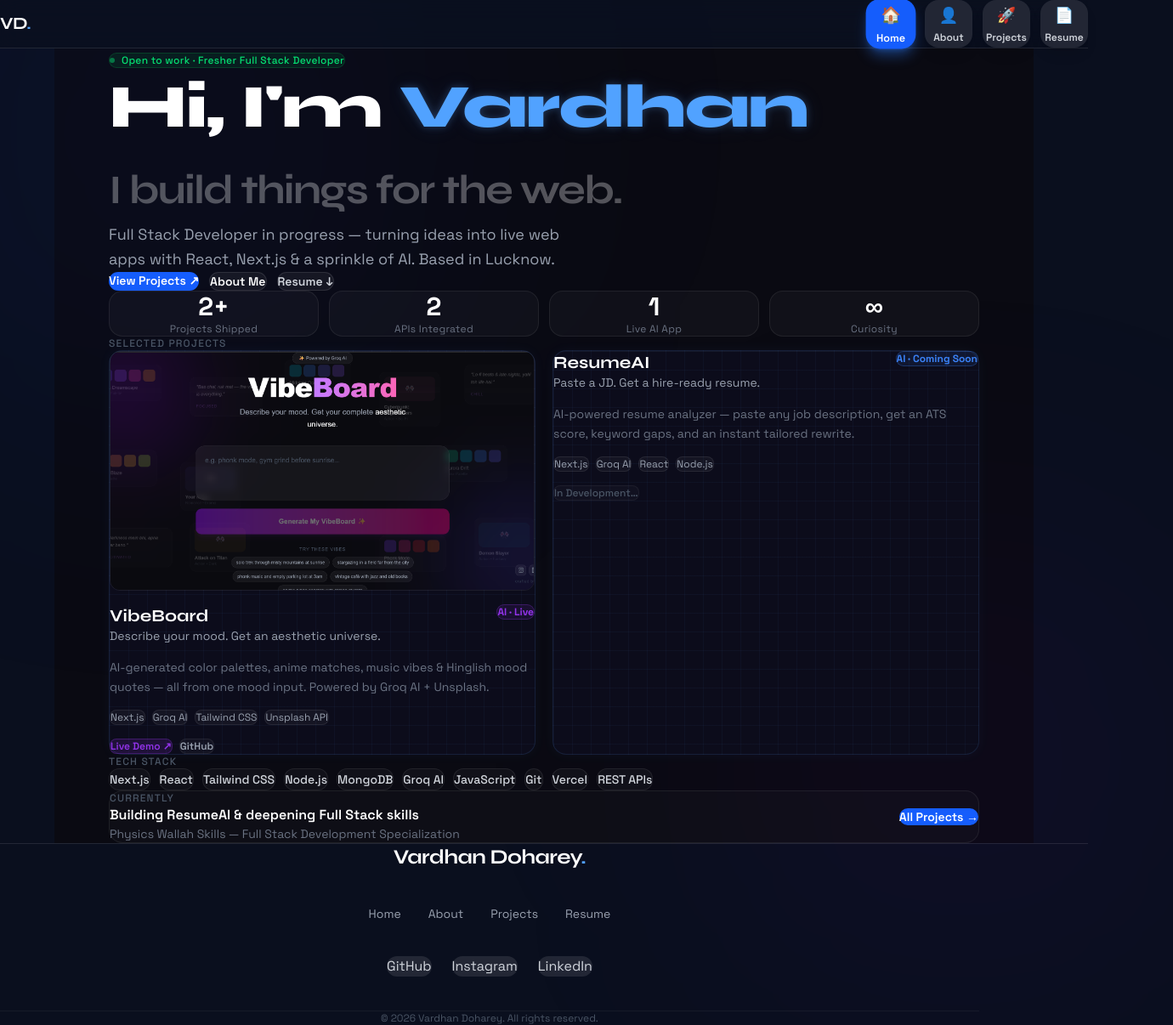
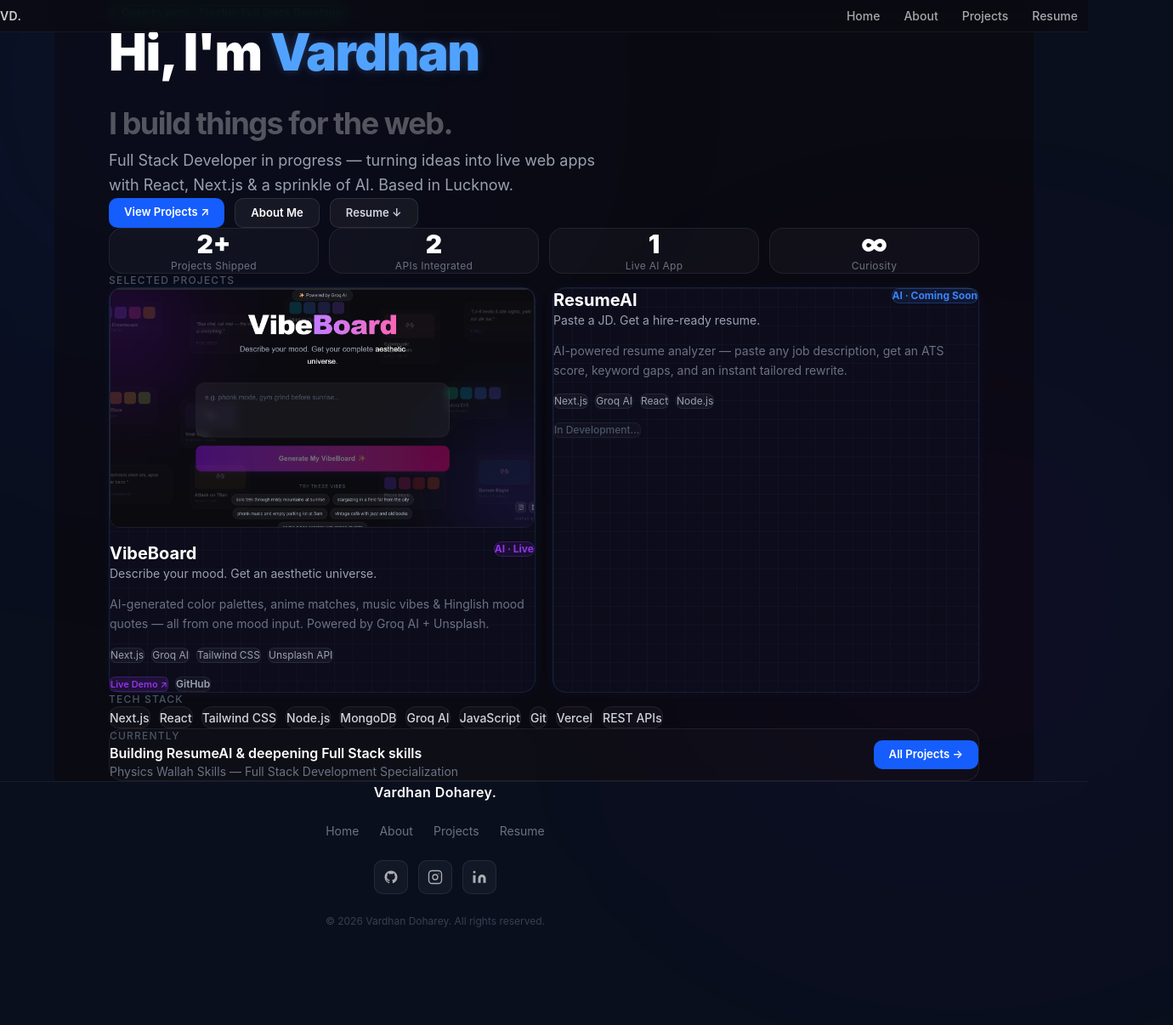
Before and after one commit to VishnuVardhan2000/my-portfolio, a Next.js app: page / in a window 1280 px wide. Shown: the whole page at 85% size, 1380 px wide, since content can reach past the window. After the commit the page ends 1092 px from the top, so only its background shows below. Built offline with nearby package versions, Linux system fonts and the light colour scheme.

Commit message:
update layout

```diff
--- a/app/layout.js
+++ b/app/layout.js
@@ -1,33 +1,165 @@
-import { Space_Grotesk, Syne } from 'next/font/google';
-import './globals.css';
-import Navbar from './components/Navbar';
-import Footer from './components/Footer';
-
-const spaceGrotesk = Space_Grotesk({
-  subsets: ['latin'],
-  variable: '--font-space-grotesk'
-});
-
-const syne = Syne({
-  subsets: ['latin'],
-  variable: '--font-syne'
-});
+import "./globals.css";
 
 export const metadata = {
-  title: 'Vardhan Doharey',
-  description: 'Full-Stack Developer & Digital Marketer',
+  title: "Vardhan Doharey",
+  description: "Full Stack Developer Portfolio",
 };
 
 export default function RootLayout({ children }) {
   return (
     <html lang="en">
-      <body className={`${spaceGrotesk.variable} ${syne.variable} antialiased bg-[#0A0F1E] text-[#E8EAF0]`}
-        style={{ fontFamily: 'var(--font-space-grotesk)' }}>
-        <Navbar />
-        <main className="animate-fadeIn">
-          {children}
-        </main>
-        <Footer />
+      <body className="bg-[#0a0a12] text-white antialiased">
+
+        {/* ── Navbar ── */}
+        <header className="fixed top-0 left-0 right-0 z-50 flex items-center justify-between px-6 py-4 bg-[#0a0a12]/80 backdrop-blur-md border-b border-white/[0.06]">
+
+          {/* Left — name */}
+          <a
+            href="/"
+            className="text-sm font-semibold text-white/80 tracking-wide hover:text-white transition-colors duration-200"
+          >
+            VD.
+          </a>
+
+          {/* Right — word nav */}
+          <nav className="flex items-center gap-1">
+            {[
+              { label: "Home",     href: "/"         },
+              { label: "About",    href: "/about"    },
+              { label: "Projects", href: "/projects" },
+              { label: "Resume",   href: "/resume"   },
+            ].map((item) => (
+              <a
+                key={item.label}
+                href={item.href}
+                className="nav-word"
+              >
+                {item.label}
+              </a>
+            ))}
+          </nav>
+        </header>
+
+        {/* ── Page content ── */}
+        <main>{children}</main>
+
+        {/* ── Footer ── */}
+        <footer className="border-t border-white/[0.06] py-12 px-6">
+          <div className="max-w-5xl mx-auto flex flex-col items-center gap-6">
+
+            <p className="text-white font-semibold text-base tracking-wide">
+              Vardhan Doharey.
+            </p>
+
+            {/* Nav links */}
+            <div className="flex items-center gap-6 text-sm text-gray-500">
+              {["Home", "About", "Projects", "Resume"].map((item) => (
+                <a
+                  key={item}
+                  href={item === "Home" ? "/" : `/${item.toLowerCase()}`}
+                  className="hover:text-gray-300 transition-colors duration-200"
+                >
+                  {item}
+                </a>
+              ))}
+            </div>
+
+            {/* Social icon buttons */}
+            <div className="flex items-center gap-3">
+
+              {/* GitHub */}
+              <a
+                href="https://github.com/VishnuVardhan2000"
+                target="_blank"
+                rel="noreferrer"
+                aria-label="GitHub"
+                className="social-icon"
+              >
+                <svg width="18" height="18" viewBox="0 0 24 24" fill="currentColor" aria-hidden="true">
+                  <path d="M12 2C6.477 2 2 6.484 2 12.017c0 4.425 2.865 8.18 6.839 9.504.5.092.682-.217.682-.483 0-.237-.008-.868-.013-1.703-2.782.605-3.369-1.343-3.369-1.343-.454-1.158-1.11-1.466-1.11-1.466-.908-.62.069-.608.069-.608 1.003.07 1.531 1.032 1.531 1.032.892 1.53 2.341 1.088 2.91.832.092-.647.35-1.088.636-1.338-2.22-.253-4.555-1.113-4.555-4.951 0-1.093.39-1.988 1.029-2.688-.103-.253-.446-1.272.098-2.65 0 0 .84-.27 2.75 1.026A9.564 9.564 0 0112 6.844c.85.004 1.705.115 2.504.337 1.909-1.296 2.747-1.027 2.747-1.027.546 1.379.202 2.398.1 2.651.64.7 1.028 1.595 1.028 2.688 0 3.848-2.339 4.695-4.566 4.943.359.309.678.92.678 1.855 0 1.338-.012 2.419-.012 2.747 0 .268.18.58.688.482A10.019 10.019 0 0022 12.017C22 6.484 17.522 2 12 2z" />
+                </svg>
+              </a>
+
+              {/* Instagram */}
+              <a
+                href="https://www.instagram.com/vishnu.rudra?igsh=MXV0bHBzY3B5Zmp3Nw=="
+                target="_blank"
+                rel="noreferrer"
+                aria-label="Instagram"
+                className="social-icon"
+              >
+                <svg width="18" height="18" viewBox="0 0 24 24" fill="none" stroke="currentColor" strokeWidth="1.8" strokeLinecap="round" strokeLinejoin="round" aria-hidden="true">
+                  <rect x="2" y="2" width="20" height="20" rx="5" ry="5" />
+                  <circle cx="12" cy="12" r="4" />
+                  <circle cx="17.5" cy="6.5" r="0.8" fill="currentColor" stroke="none" />
+                </svg>
+              </a>
+
+              {/* LinkedIn */}
+              <a
+                href="https://www.linkedin.com/in/vardhan-doharey-zomb/"
+                target="_blank"
+                rel="noreferrer"
+                aria-label="LinkedIn"
+                className="social-icon"
+              >
+                <svg width="18" height="18" viewBox="0 0 24 24" fill="currentColor" aria-hidden="true">
+                  <path d="M16 8a6 6 0 016 6v7h-4v-7a2 2 0 00-2-2 2 2 0 00-2 2v7h-4v-7a6 6 0 016-6zM2 9h4v12H2z" />
+                  <circle cx="4" cy="4" r="2" />
+                </svg>
+              </a>
+
+            </div>
+
+            <p className="text-gray-700 text-xs">
+              © {new Date().getFullYear()} Vardhan Doharey. All rights reserved.
+            </p>
+          </div>
+        </footer>
+
+        {/* ── Global nav + social styles ── */}
+        <style>{`
+          .nav-word {
+            padding: 8px 12px;
+            border-radius: 8px;
+            font-size: 0.875rem;
+            font-weight: 500;
+            color: rgba(255,255,255,0.65);
+            text-decoration: none;
+            transition: color 0.28s ease, text-shadow 0.28s ease, background 0.28s ease;
+          }
+
+          .nav-word:hover {
+            color: #7db4ff;
+            background: rgba(96,165,250,0.06);
+            text-shadow:
+              0 0 8px rgba(96,165,250,0.7),
+              0 0 20px rgba(96,165,250,0.3);
+          }
+
+          .social-icon {
+            width: 40px;
+            height: 40px;
+            display: inline-flex;
+            align-items: center;
+            justify-content: center;
+            border-radius: 10px;
+            background: rgba(255,255,255,0.04);
+            border: 1px solid rgba(255,255,255,0.08);
+            color: rgba(255,255,255,0.65);
+            text-decoration: none;
+            transition: color 0.28s ease, border-color 0.28s ease,
+                        box-shadow 0.28s ease, transform 0.28s ease;
+          }
+
+          .social-icon:hover {
+            color: #7db4ff;
+            border-color: rgba(96,165,250,0.35);
+            box-shadow: 0 0 18px rgba(96,165,250,0.18);
+            transform: translateY(-2px);
+          }
+        `}</style>
+
       </body>
     </html>
   );
--- a/app/page.js
+++ b/app/page.js
@@ -3,23 +3,31 @@ import Link from "next/link";
 
 const stats = [
   { value: "2+", label: "Projects Shipped" },
-  { value: "2",  label: "APIs Integrated"  },
-  { value: "1",  label: "Live AI App"       },
-  { value: "∞",  label: "Curiosity"         },
+  { value: "2", label: "APIs Integrated" },
+  { value: "1", label: "Live AI App" },
+  { value: "∞", label: "Curiosity" },
 ];
 
 const stack = [
-  "Next.js","React","Tailwind CSS","Node.js",
-  "MongoDB","Groq AI","JavaScript","Git","Vercel","REST APIs",
+  "Next.js",
+  "React",
+  "Tailwind CSS",
+  "Node.js",
+  "MongoDB",
+  "Groq AI",
+  "JavaScript",
+  "Git",
+  "Vercel",
+  "REST APIs",
 ];
 
 const projects = [
   {
     name: "VibeBoard",
-    thumb: "/vibeboard-thumb.png",   //thumbnail k liye
+    thumb: "/vibeboard-thumb.png",
     tagline: "Describe your mood. Get an aesthetic universe.",
     desc: "AI-generated color palettes, anime matches, music vibes & Hinglish mood quotes — all from one mood input. Powered by Groq AI + Unsplash.",
-    tags: ["Next.js","Groq AI","Tailwind CSS","Unsplash API"],
+    tags: ["Next.js", "Groq AI", "Tailwind CSS", "Unsplash API"],
     badge: "AI · Live",
     glow: "147,51,234",
     live: "https://vibeboard-woad.vercel.app",
@@ -29,7 +37,7 @@ const projects = [
     name: "ResumeAI",
     tagline: "Paste a JD. Get a hire-ready resume.",
     desc: "AI-powered resume analyzer — paste any job description, get an ATS score, keyword gaps, and an instant tailored rewrite.",
-    tags: ["Next.js","Groq AI","React","Node.js"],
+    tags: ["Next.js", "Groq AI", "React", "Node.js"],
     badge: "AI · Coming Soon",
     glow: "59,130,246",
     live: null,
@@ -41,46 +49,65 @@ export default function Home() {
   return (
     <>
       <style>{`
-        /* ── Neon name ── */
         .neon-name {
           text-shadow:
-            0 0 10px rgba(96,165,250,0.28),
-            0 0 24px rgba(96,165,250,0.10);
-          transition: text-shadow 0.45s ease;
+            0 0 10px rgba(96,165,250,0.24),
+            0 0 24px rgba(96,165,250,0.08);
+          transition: text-shadow 0.45s ease, color 0.45s ease;
           cursor: default;
           display: inline-block;
         }
+
         .neon-name:hover {
+          color: #7db4ff;
           text-shadow:
-            0 0 5px  rgba(255,255,255,0.9),
+            0 0 5px rgba(255,255,255,0.9),
             0 0 12px rgba(96,165,250,1),
-            0 0 28px rgba(96,165,250,0.70),
-            0 0 56px rgba(96,165,250,0.40),
-            0 0 90px rgba(147,51,234,0.25);
+            0 0 28px rgba(96,165,250,0.7),
+            0 0 56px rgba(96,165,250,0.4),
+            0 0 90px rgba(147,51,234,0.24);
         }
 
-        /* ── Project card ── */
+        .neon-text-hover {
+          transition: color 0.3s ease, text-shadow 0.3s ease;
+        }
+
+        .neon-text-hover:hover {
+          color: #7db4ff;
+          text-shadow:
+            0 0 6px rgba(96,165,250,0.9),
+            0 0 18px rgba(96,165,250,0.45),
+            0 0 34px rgba(147,51,234,0.2);
+        }
+
+        .rect-btn {
+          border-radius: 10px;
+          padding: 10px 18px;
+          font-size: 0.82rem;
+          line-height: 1;
+        }
+
         .proj-card {
           border: 1px solid rgba(96,165,250,0.13);
           box-shadow:
             0 0 14px rgba(96,165,250,0.05),
             inset 0 1px 0 rgba(255,255,255,0.025);
           transition:
-            transform    0.38s cubic-bezier(0.16,1,0.3,1),
-            box-shadow   0.38s cubic-bezier(0.16,1,0.3,1),
+            transform 0.38s cubic-bezier(0.16,1,0.3,1),
+            box-shadow 0.38s cubic-bezier(0.16,1,0.3,1),
             border-color 0.38s ease;
         }
+
         .proj-card:hover {
           transform: scale(1.025) translateY(-3px);
           border-color: rgba(96,165,250,0.48);
           box-shadow:
-            0 0  0 1px rgba(96,165,250,0.28),
+            0 0 0 1px rgba(96,165,250,0.28),
             0 0 20px rgba(96,165,250,0.20),
             0 0 50px rgba(96,165,250,0.09),
             0 10px 36px rgba(0,0,0,0.35);
         }
 
-        /* ── Chip / PCB grid texture ── */
         .chip-bg {
           background-image:
             linear-gradient(rgba(96,165,250,0.045) 1px, transparent 1px),
@@ -88,70 +115,78 @@ export default function Home() {
           background-size: 22px 22px;
         }
 
-        /* ── Status dot ── */
         @keyframes blink {
-          0%,100%{opacity:1} 50%{opacity:0.45}
+          0%,100% { opacity: 1 }
+          50% { opacity: 0.45 }
         }
-        .blink { animation: blink 2.2s ease-in-out infinite; }
+
+        .blink {
+          animation: blink 2.2s ease-in-out infinite;
+        }
       `}</style>
 
       <main className="min-h-screen bg-[#0a0a12] text-white overflow-x-hidden">
-
-        {/* Ambient glows */}
         <div className="fixed top-[-200px] left-[-100px] w-[600px] h-[600px] bg-blue-700/[0.07] rounded-full blur-[180px] pointer-events-none" />
         <div className="fixed bottom-[-150px] right-[-100px] w-[500px] h-[500px] bg-purple-700/[0.06] rounded-full blur-[160px] pointer-events-none" />
 
         <div className="max-w-5xl mx-auto px-6 pt-32 pb-24 relative z-10">
-
-          {/* ── Hero ── */}
           <section className="mb-20">
             <div className="inline-flex items-center gap-2 px-4 py-1.5 rounded-full bg-green-500/10 border border-green-500/20 text-green-400 text-xs font-medium mb-8 tracking-wide">
               <span className="w-1.5 h-1.5 rounded-full bg-green-400 blink" />
               Open to work · Fresher Full Stack Developer
             </div>
 
-            <h1 className="text-5xl md:text-7xl font-black mb-6 leading-tight tracking-tight">
+            <h1 className="text-4xl md:text-6xl font-black mb-6 leading-tight tracking-tight">
               Hi, I&apos;m{" "}
               <span className="neon-name text-blue-400">Vardhan</span>
               <br />
-              <span className="text-white/30 text-3xl md:text-5xl font-bold">
+              <span className="text-white/30 text-2xl md:text-4xl font-bold">
                 I build things for the web.
               </span>
             </h1>
 
             <p className="text-gray-400 text-lg max-w-xl leading-relaxed mb-10">
-              Full Stack Developer in progress — turning ideas into live web apps
-              with React, Next.js &amp; a sprinkle of AI. Based in Lucknow.
+              Full Stack Developer in progress — turning ideas into live web
+              apps with React, Next.js &amp; a sprinkle of AI. Based in Lucknow.
             </p>
 
             <div className="flex flex-wrap gap-3">
-              <Link href="/projects"
-                className="px-6 py-3 rounded-xl bg-blue-600 hover:bg-blue-500 text-white font-semibold text-sm transition-all duration-200 hover:shadow-lg hover:shadow-blue-600/30">
+              <Link
+                href="/projects"
+                className="rect-btn neon-text-hover bg-blue-600 hover:bg-blue-500 text-white font-semibold transition-all duration-200 hover:shadow-lg hover:shadow-blue-600/30"
+              >
                 View Projects ↗
               </Link>
-              <Link href="/about"
-                className="px-6 py-3 rounded-xl bg-white/[0.05] border border-white/10 hover:bg-white/[0.09] text-white font-semibold text-sm transition-all duration-200">
+
+              <Link
+                href="/about"
+                className="rect-btn neon-text-hover bg-white/[0.05] border border-white/10 hover:bg-white/[0.09] text-white font-semibold transition-all duration-200"
+              >
                 About Me
               </Link>
-              <a href="/resume.pdf" download
-                className="px-6 py-3 rounded-xl bg-white/[0.05] border border-white/10 hover:bg-white/[0.09] text-gray-300 font-semibold text-sm transition-all duration-200">
+
+              <a
+                href="/resume.pdf"
+                download
+                className="rect-btn neon-text-hover bg-white/[0.05] border border-white/10 hover:bg-white/[0.09] text-gray-300 font-semibold transition-all duration-200"
+              >
                 Resume ↓
               </a>
             </div>
           </section>
 
-          {/* ── Stats ── */}
           <section className="grid grid-cols-2 sm:grid-cols-4 gap-3 mb-20">
             {stats.map((s, i) => (
-              <div key={i}
-                className="bg-white/[0.03] border border-white/[0.07] rounded-2xl p-5 text-center hover:bg-white/[0.05] transition-all duration-200">
+              <div
+                key={i}
+                className="bg-white/[0.03] border border-white/[0.07] rounded-2xl p-5 text-center hover:bg-white/[0.05] transition-all duration-200"
+              >
                 <p className="text-3xl font-black text-white mb-1">{s.value}</p>
                 <p className="text-gray-500 text-xs tracking-wide">{s.label}</p>
               </div>
             ))}
           </section>
 
-          {/* ── Projects ── */}
           <section className="mb-20">
             <p className="text-xs uppercase tracking-widest text-gray-600 mb-6 font-medium">
               Selected Projects
@@ -159,10 +194,10 @@ export default function Home() {
 
             <div className="grid grid-cols-1 md:grid-cols-2 gap-5">
               {projects.map((p, i) => (
-                  // ✅ Fixed — "group" added
-                    <div key={i} className="proj-card chip-bg group bg-[#0c0c1b] rounded-2xl p-6 flex flex-col gap-4">
-                  {/* Header */}
-                  {/* Thumbnail — only for VibeBoard */}
+                <div
+                  key={i}
+                  className="proj-card chip-bg group bg-[#0c0c1b] rounded-2xl p-6 flex flex-col gap-4"
+                >
                   {p.thumb && (
                     <div className="rounded-xl overflow-hidden border border-white/[0.07] mb-1">
                       <img
@@ -176,55 +211,73 @@ export default function Home() {
                       />
                     </div>
                   )}
+
                   <div className="flex items-start justify-between gap-3">
                     <div>
-                      <h3 className="text-xl font-bold text-white mb-0.5">{p.name}</h3>
-                      <p className="text-sm text-gray-400 leading-snug">{p.tagline}</p>
+                      <h3 className="text-xl font-bold text-white mb-0.5">
+                        {p.name}
+                      </h3>
+                      <p className="text-sm text-gray-400 leading-snug">
+                        {p.tagline}
+                      </p>
                     </div>
-                    <span className="shrink-0 text-xs font-bold px-2.5 py-1 rounded-full border whitespace-nowrap"
+
+                    <span
+                      className="shrink-0 text-xs font-bold px-2.5 py-1 rounded-full border whitespace-nowrap"
                       style={{
                         backgroundColor: `rgba(${p.glow},0.1)`,
-                        borderColor:     `rgba(${p.glow},0.28)`,
-                        color:           `rgb(${p.glow})`,
-                      }}>
+                        borderColor: `rgba(${p.glow},0.28)`,
+                        color: `rgb(${p.glow})`,
+                      }}
+                    >
                       {p.badge}
                     </span>
                   </div>
 
-                  {/* Desc */}
-                  <p className="text-gray-500 text-sm leading-relaxed">{p.desc}</p>
+                  <p className="text-gray-500 text-sm leading-relaxed">
+                    {p.desc}
+                  </p>
 
-                  {/* Tech tags */}
                   <div className="flex flex-wrap gap-2">
                     {p.tags.map((t, j) => (
-                      <span key={j}
-                        className="text-xs px-2.5 py-1 rounded-lg bg-white/[0.04] border border-white/[0.08] text-gray-400">
+                      <span
+                        key={j}
+                        className="text-xs px-2.5 py-1 rounded-lg bg-white/[0.04] border border-white/[0.08] text-gray-400"
+                      >
                         {t}
                       </span>
                     ))}
                   </div>
 
-                  {/* Links */}
                   <div className="flex gap-2 mt-auto pt-1">
                     {p.live ? (
-                      <a href={p.live} target="_blank" rel="noreferrer"
-                        className="text-xs px-4 py-2 rounded-lg font-semibold transition-all duration-200"
+                      <a
+                        href={p.live}
+                        target="_blank"
+                        rel="noreferrer"
+                        className="text-[11px] px-4 py-2 rounded-md font-semibold neon-text-hover transition-all duration-200"
                         style={{
                           backgroundColor: `rgba(${p.glow},0.14)`,
-                          borderColor:     `rgba(${p.glow},0.28)`,
-                          color:           `rgb(${p.glow})`,
-                          border:          `1px solid rgba(${p.glow},0.28)`,
-                        }}>
+                          borderColor: `rgba(${p.glow},0.28)`,
+                          color: `rgb(${p.glow})`,
+                          border: `1px solid rgba(${p.glow},0.28)`,
+                        }}
+                      >
                         Live Demo ↗
                       </a>
                     ) : (
                       <span className="text-xs px-4 py-2 rounded-lg font-medium text-gray-600 bg-white/[0.025] border border-white/[0.05] cursor-default select-none">
-                        In Development…
+                        In Development...
                       </span>
                     )}
+
                     {p.github && (
-                      <a href={p.github} target="_blank" rel="noreferrer"
-                        className="text-xs px-4 py-2 rounded-lg font-semibold text-gray-400 bg-white/[0.03] border border-white/[0.07] hover:bg-white/[0.07] transition-all duration-200">
+                      <a
+                        href={p.github}
+                        target="_blank"
+                        rel="noreferrer"
+                        className="text-xs px-4 py-2 rounded-lg font-semibold text-gray-400 bg-white/[0.03] border border-white/[0.07] hover:bg-white/[0.07] transition-all duration-200"
+                      >
                         GitHub
                       </a>
                     )}
@@ -234,34 +287,43 @@ export default function Home() {
             </div>
           </section>
 
-          {/* ── Tech Stack ── */}
           <section className="mb-20">
             <p className="text-xs uppercase tracking-widest text-gray-600 mb-6 font-medium">
               Tech Stack
             </p>
+
             <div className="flex flex-wrap gap-2.5">
               {stack.map((t, i) => (
-                <div key={i}
-                  className="px-3.5 py-2 rounded-xl bg-white/[0.03] border border-white/[0.07] hover:bg-white/[0.06] hover:border-white/[0.13] transition-all duration-200 cursor-default">
+                <div
+                  key={i}
+                  className="px-3.5 py-2 rounded-xl bg-white/[0.03] border border-white/[0.07] hover:bg-white/[0.06] hover:border-white/[0.13] transition-all duration-200 cursor-default"
+                >
                   <span className="text-gray-300 text-sm font-medium">{t}</span>
                 </div>
               ))}
             </div>
           </section>
 
-          {/* ── Currently Building ── */}
           <div className="flex flex-col sm:flex-row items-start sm:items-center justify-between gap-5 bg-white/[0.02] border border-white/[0.07] rounded-2xl p-6">
             <div>
-              <p className="text-xs uppercase tracking-widest text-gray-600 mb-1.5 font-medium">Currently</p>
-              <p className="text-white font-semibold">Building ResumeAI &amp; deepening Full Stack skills</p>
-              <p className="text-gray-500 text-sm mt-1">Physics Wallah Skills — Full Stack Development Specialization</p>
+              <p className="text-xs uppercase tracking-widest text-gray-600 mb-1.5 font-medium">
+                Currently
+              </p>
+              <p className="text-white font-semibold">
+                Building ResumeAI &amp; deepening Full Stack skills
+              </p>
+              <p className="text-gray-500 text-sm mt-1">
+                Physics Wallah Skills — Full Stack Development Specialization
+              </p>
             </div>
-            <Link href="/projects"
-              className="shrink-0 px-5 py-2.5 rounded-xl bg-blue-600 hover:bg-blue-500 text-white text-sm font-semibold transition-all duration-200 whitespace-nowrap">
+
+            <Link
+              href="/projects"
+              className="shrink-0 rect-btn bg-blue-600 hover:bg-blue-500 text-white text-[11px] font-semibold neon-text-hover transition-all duration-200 whitespace-nowrap"
+            >
               All Projects →
             </Link>
           </div>
-
         </div>
       </main>
     </>
```
Lines whose indentation alone changed are shown as unchanged.
